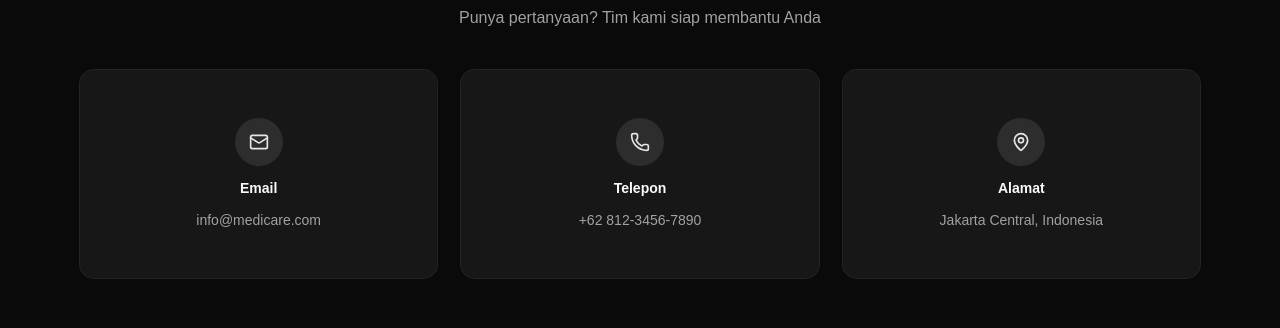
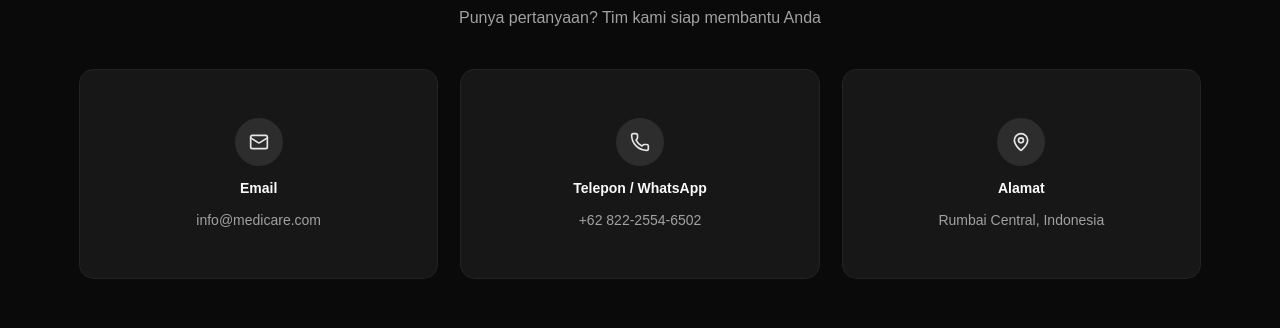
Before and after one commit to anugrah24si/react-putra, a React (Vite) app: page / in a window 1280 px wide. Shown: the part 1719-2047 px from the top of the page. Built offline with nearby package versions, Linux system fonts and the light colour scheme.

Commit message:
12/06/26

```diff
--- a/src/components/Header.jsx
+++ b/src/components/Header.jsx
@@ -1,5 +1,6 @@
+import { useNavigate } from 'react-router-dom';
 import { PageTitle } from './layout';
-import { SearchInput, IconButton, Avatar, StatusPill } from './ui';
+import { SearchInput, IconButton, Avatar, AvatarImage, AvatarFallback, StatusPill } from './ui';
 import { MobileToggle } from './navigation';
 import { NotificationIcon, SunIcon, MoonIcon } from './icons';
 import {
@@ -11,6 +12,7 @@ import {
     DropdownMenuTrigger,
 } from './ui/dropdown-menu';
 import { User, Settings, LogOut, HelpCircle } from 'lucide-react';
+import { getCurrentUser, logout } from '@/lib/auth';
 
 /**
  * Page labels configuration - Mapping section ke title dan subtitle
@@ -23,6 +25,18 @@ const pageLabels = {
     'doctors-and-staff': { title: 'Doctors & Staff', subtitle: 'Manage your medical team and staff members' },
     users: { title: 'Users', subtitle: 'Kelola data user — terhubung ke Supabase' },
 };
+
+/**
+ * getInitials - Mengambil inisial dari nama lengkap (maksimal 2 huruf).
+ * Contoh: "Admin MediCare" → "AM"
+ */
+function getInitials(name) {
+    if (!name) return 'US';
+    const parts = name.trim().split(/\s+/);
+    const first = parts[0]?.[0] ?? '';
+    const second = parts[1]?.[0] ?? '';
+    return (first + second).toUpperCase() || 'US';
+}
 
 /**
  * Header Component - Top navigation bar dengan search, notifications, dan user profile
@@ -45,6 +59,19 @@ export default function Header({
     isSidebarOpen
 }) {
     const meta = pageLabels[activeSection] ?? pageLabels.dashboard;
+    const navigate = useNavigate();
+
+    // Data user yang sedang login (untuk avatar & dropdown)
+    const user = getCurrentUser();
+    const displayName = user?.full_name || 'Dr. Smith';
+    const displayEmail = user?.email || 'dr.smith@clinic.com';
+    const initials = getInitials(user?.full_name);
+
+    // Handler logout: hapus sesi lalu kembali ke halaman publik
+    const handleLogout = () => {
+        logout();
+        navigate('/');
+    };
 
     return (
         <header className="med-topbar">
@@ -80,19 +107,22 @@ export default function Header({
                 <DropdownMenu>
                     <DropdownMenuTrigger asChild>
                         <button className="cursor-pointer focus:outline-none">
-                            <Avatar className="h-8 w-8">
-                                <span className="flex h-full w-full items-center justify-center bg-primary text-xs font-medium text-primary-foreground">
-                                    DS
-                                </span>
+                            <Avatar>
+                                <AvatarImage
+                                    src={user?.avatar_url || ''}
+                                    alt={displayName}
+                                    className="grayscale"
+                                />
+                                <AvatarFallback>{initials}</AvatarFallback>
                             </Avatar>
                         </button>
                     </DropdownMenuTrigger>
                     <DropdownMenuContent align="end" className="w-56">
                         <DropdownMenuLabel>
                             <div className="flex flex-col space-y-1">
-                                <p className="text-sm font-medium leading-none">Dr. Smith</p>
+                                <p className="text-sm font-medium leading-none">{displayName}</p>
                                 <p className="text-xs leading-none text-muted-foreground">
-                                    dr.smith@clinic.com
+                                    {displayEmail}
                                 </p>
                             </div>
                         </DropdownMenuLabel>
@@ -110,7 +140,7 @@ export default function Header({
                             <span>Help & Support</span>
                         </DropdownMenuItem>
                         <DropdownMenuSeparator />
-                        <DropdownMenuItem className="text-destructive">
+                        <DropdownMenuItem className="text-destructive" onClick={handleLogout}>
                             <LogOut className="mr-2 h-4 w-4" />
                             <span>Log out</span>
                         </DropdownMenuItem>
--- /dev/null
+++ b/src/components/public/Reveal.jsx
@@ -0,0 +1,43 @@
+import { useEffect, useRef, useState } from "react";
+
+/**
+ * Reveal - Membungkus konten agar muncul dengan animasi halus (fade + slide up)
+ * saat elemen masuk ke layar (scroll). Memakai IntersectionObserver.
+ *
+ * @param {ReactNode} children - Konten yang dianimasikan
+ * @param {number} delay - Jeda animasi dalam milidetik (untuk efek bertahap)
+ * @param {string} className - Class tambahan
+ */
+export default function Reveal({ children, delay = 0, className = "" }) {
+    const ref = useRef(null);
+    const [visible, setVisible] = useState(false);
+
+    useEffect(() => {
+        const node = ref.current;
+        if (!node) return;
+
+        // Amati elemen; saat masuk layar, aktifkan animasi sekali saja
+        const observer = new IntersectionObserver(
+            ([entry]) => {
+                if (entry.isIntersecting) {
+                    setVisible(true);
+                    observer.unobserve(node);
+                }
+            },
+            { threshold: 0.15 }
+        );
+
+        observer.observe(node);
+        return () => observer.disconnect();
+    }, []);
+
+    return (
+        <div
+            ref={ref}
+            className={`transition-all duration-700 ease-out ${visible ? "translate-y-0 opacity-100" : "translate-y-6 opacity-0"} ${className}`}
+            style={{ transitionDelay: `${delay}ms` }}
+        >
+            {children}
+        </div>
+    );
+}
--- a/src/layout/PublicLayout.jsx
+++ b/src/layout/PublicLayout.jsx
@@ -10,7 +10,7 @@ import PublicNavbar from "@/components/public/PublicNavbar";
  */
 export default function PublicLayout({ theme, onToggleTheme }) {
     return (
-        <div className="flex min-h-screen flex-col bg-background text-foreground">
+        <div className="flex min-h-screen flex-col scroll-smooth bg-background text-foreground [&_section]:scroll-mt-16">
             <PublicNavbar theme={theme} onToggleTheme={onToggleTheme} />
 
             <main className="flex-1">
--- a/src/pages/Public/Landing.jsx
+++ b/src/pages/Public/Landing.jsx
@@ -4,6 +4,7 @@ import { Button } from "@/components/ui/button";
 import { Card, CardContent, CardFooter, CardHeader, CardTitle, CardDescription } from "@/components/ui/card";
 import { services } from "@/data/services";
 import { isLoggedIn } from "@/lib/auth";
+import Reveal from "@/components/public/Reveal";
 
 /**
  * Landing - Halaman publik utama.
@@ -32,7 +33,7 @@ export default function Landing() {
             {/* ===================== BERANDA (HERO) ===================== */}
             <section id="beranda" className="border-b border-border">
                 <div className="mx-auto grid max-w-6xl items-center gap-8 px-4 py-16 md:grid-cols-2 md:py-24">
-                    <div className="flex flex-col gap-5">
+                    <Reveal className="flex flex-col gap-5">
                         <span className="w-fit rounded-full bg-primary/10 px-3 py-1 text-xs font-medium text-primary">
                             Klinik Kecantikan & Kesehatan
                         </span>
@@ -46,46 +47,47 @@ export default function Landing() {
                             mulai memesan.
                         </p>
                         <div className="flex flex-wrap gap-3">
-                            <Button size="lg" asChild>
+                            <Button size="lg" className="transition-transform hover:-translate-y-0.5" asChild>
                                 <a href="#layanan">
                                     Lihat Layanan
                                     <ArrowRight className="ml-1.5 h-4 w-4" />
                                 </a>
                             </Button>
-                            <Button size="lg" variant="outline" asChild>
+                            <Button size="lg" variant="outline" className="transition-transform hover:-translate-y-0.5" asChild>
                                 <a href="#kontak">Hubungi Kami</a>
                             </Button>
                         </div>
-                    </div>
+                    </Reveal>
 
-                    <div className="overflow-hidden rounded-2xl border border-border">
+                    <Reveal delay={150} className="group overflow-hidden rounded-2xl border border-border">
                         <img
                             src="/img/clinik.jpg"
                             alt="MediCare Clinic"
-                            className="h-full w-full object-cover"
+                            className="h-full w-full object-cover transition-transform duration-700 ease-out group-hover:scale-105"
                         />
-                    </div>
+                    </Reveal>
                 </div>
             </section>
 
             {/* ===================== LAYANAN ===================== */}
             <section id="layanan" className="border-b border-border">
                 <div className="mx-auto max-w-6xl px-4 py-16">
-                    <div className="mb-10 text-center">
+                    <Reveal className="mb-10 text-center">
                         <h2 className="text-3xl font-bold text-foreground">Layanan Kami</h2>
                         <p className="mt-2 text-muted-foreground">
                             Pilih layanan yang sesuai dengan kebutuhan Anda
                         </p>
-                    </div>
+                    </Reveal>
 
                     <div className="grid gap-6 sm:grid-cols-2 lg:grid-cols-3">
-                        {services.map((service) => (
-                            <Card key={service.id} className="overflow-hidden pt-0">
-                                <div className="flex h-40 items-center justify-center bg-muted/40">
+                        {services.map((service, index) => (
+                            <Reveal key={service.id} delay={index * 100}>
+                                <Card className="group h-full overflow-hidden pt-0 transition-all duration-300 hover:-translate-y-1 hover:border-primary/40 hover:shadow-lg">
+                                    <div className="flex h-40 items-center justify-center overflow-hidden bg-muted/40">
                                         <img
                                             src={service.image}
                                             alt={service.name}
-                                        className="h-32 w-32 object-contain"
+                                            className="h-32 w-32 object-contain transition-transform duration-500 ease-out group-hover:scale-110"
                                         />
                                     </div>
                                     <CardHeader>
@@ -96,11 +98,12 @@ export default function Landing() {
                                         <p className="text-lg font-bold text-primary">{service.price}</p>
                                     </CardContent>
                                     <CardFooter>
-                                    <Button className="w-full" onClick={() => handleUseService(service)}>
+                                        <Button className="w-full transition-transform hover:-translate-y-0.5" onClick={() => handleUseService(service)}>
                                             Gunakan Layanan
                                         </Button>
                                     </CardFooter>
                                 </Card>
+                            </Reveal>
                         ))}
                     </div>
                 </div>
@@ -109,15 +112,16 @@ export default function Landing() {
             {/* ===================== KONTAK ===================== */}
             <section id="kontak">
                 <div className="mx-auto max-w-6xl px-4 py-16">
-                    <div className="mb-10 text-center">
+                    <Reveal className="mb-10 text-center">
                         <h2 className="text-3xl font-bold text-foreground">Hubungi Kami</h2>
                         <p className="mt-2 text-muted-foreground">
                             Punya pertanyaan? Tim kami siap membantu Anda
                         </p>
-                    </div>
+                    </Reveal>
 
                     <div className="grid gap-6 md:grid-cols-3">
-                        <Card>
+                        <Reveal delay={0}>
+                            <Card className="h-full transition-all duration-300 hover:-translate-y-1 hover:shadow-lg">
                                 <CardContent className="flex flex-col items-center gap-3 p-8 text-center">
                                     <div className="flex h-12 w-12 items-center justify-center rounded-full bg-primary/10">
                                         <Mail className="h-5 w-5 text-primary" />
@@ -126,26 +130,38 @@ export default function Landing() {
                                     <p className="text-sm text-muted-foreground">info@medicare.com</p>
                                 </CardContent>
                             </Card>
+                        </Reveal>
 
-                        <Card>
+                        <Reveal delay={100}>
+                            <Card className="h-full transition-all duration-300 hover:-translate-y-1 hover:shadow-lg">
                                 <CardContent className="flex flex-col items-center gap-3 p-8 text-center">
                                     <div className="flex h-12 w-12 items-center justify-center rounded-full bg-primary/10">
                                         <Phone className="h-5 w-5 text-primary" />
                                     </div>
-                                <h3 className="font-semibold text-foreground">Telepon</h3>
-                                <p className="text-sm text-muted-foreground">+62 812-3456-7890</p>
+                                    <h3 className="font-semibold text-foreground">Telepon / WhatsApp</h3>
+                                    <a
+                                        href="https://wa.me/6282225546502"
+                                        target="_blank"
+                                        rel="noopener noreferrer"
+                                        className="text-sm text-muted-foreground transition-colors hover:text-primary hover:underline"
+                                    >
+                                        +62 822-2554-6502
+                                    </a>
                                 </CardContent>
                             </Card>
+                        </Reveal>
 
-                        <Card>
+                        <Reveal delay={200}>
+                            <Card className="h-full transition-all duration-300 hover:-translate-y-1 hover:shadow-lg">
                                 <CardContent className="flex flex-col items-center gap-3 p-8 text-center">
                                     <div className="flex h-12 w-12 items-center justify-center rounded-full bg-primary/10">
                                         <MapPin className="h-5 w-5 text-primary" />
                                     </div>
                                     <h3 className="font-semibold text-foreground">Alamat</h3>
-                                <p className="text-sm text-muted-foreground">Jakarta Central, Indonesia</p>
+                                    <p className="text-sm text-muted-foreground">Rumbai Central, Indonesia</p>
                                 </CardContent>
                             </Card>
+                        </Reveal>
                     </div>
                 </div>
             </section>
```
Also changed, not shown: src/components/layout/Logo.jsx (+6 -4 lines), 2 other files (tests, documents, lock files or other folders). Lines whose indentation alone changed are shown as unchanged.
